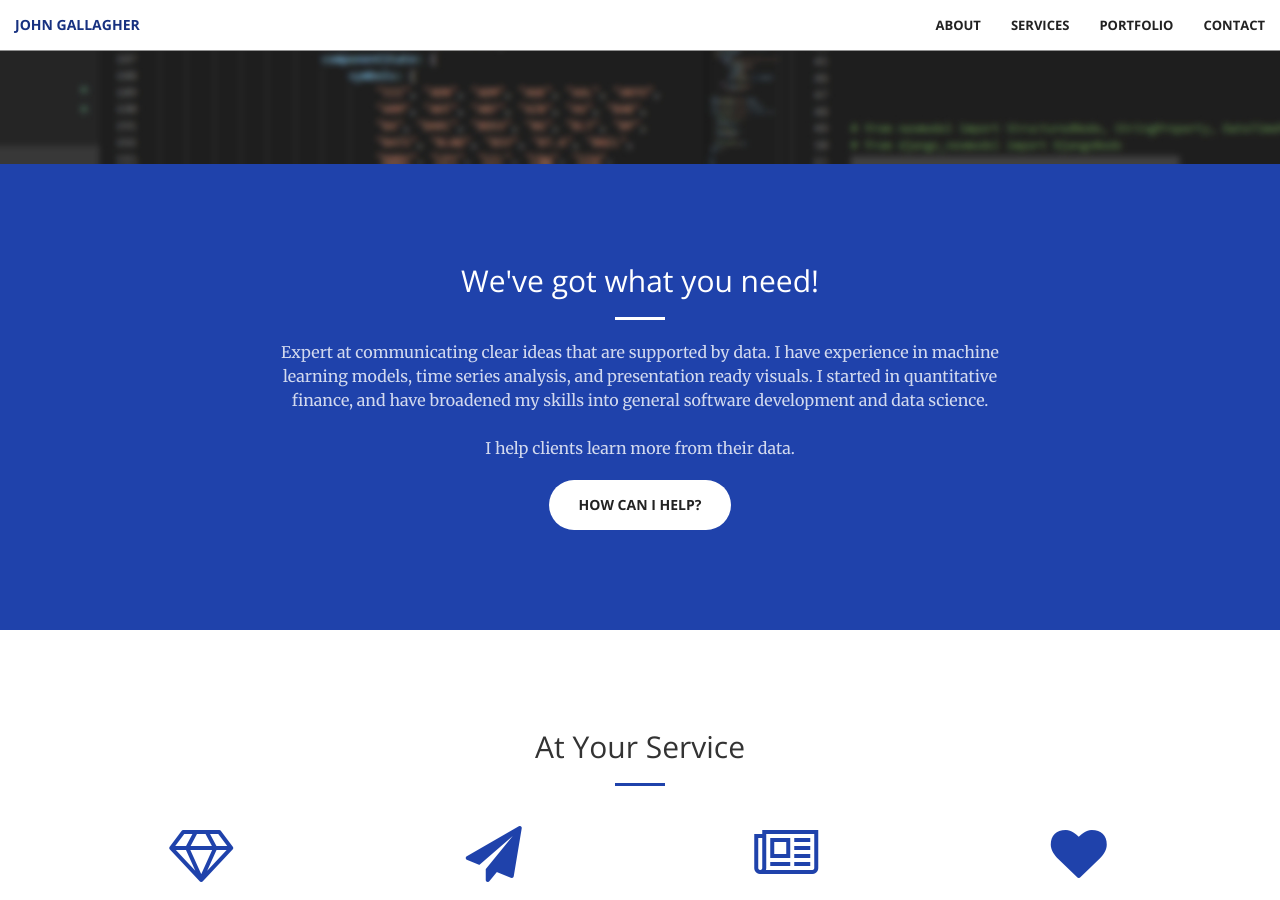
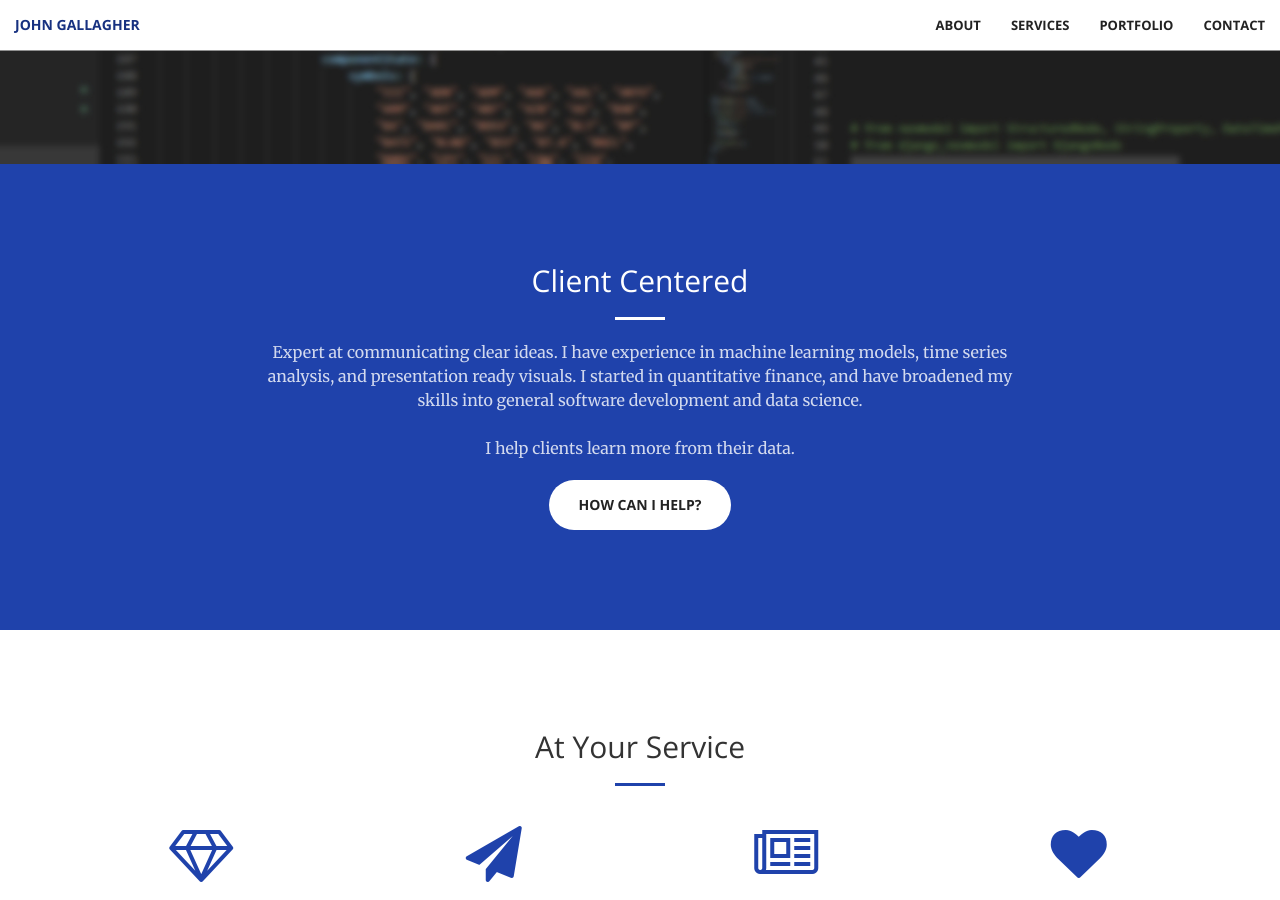
Before and after one commit to jpgallagher1/jpgallagher1.github.io, a Jekyll site: the page built from index.html, in a window 1280 px wide and 900 px high, scrolled down 736 px. Built offline with Jekyll 4.4.1, drawn with Linux system fonts in a browser that asks for light colours.

Commit message:
updated about section

```diff
--- a/_includes/about.html
+++ b/_includes/about.html
@@ -2,10 +2,10 @@
     <div class="container">
         <div class="row">
             <div class="col-lg-8 col-lg-offset-2 text-center">
-                <h2 class="section-heading">We've got what you need!</h2>
+                <h2 class="section-heading">Client Centered</h2>
                 <hr class="light">
                 <p class="text-faded">
-                    Expert at communicating clear ideas that are supported by data.  I have experience in machine learning models, time series analysis, and presentation ready visuals.  I started in quantitative finance, and have broadened my skills into general software development and data science.
+                    Expert at communicating clear ideas.  I have experience in machine learning models, time series analysis, and presentation ready visuals.  I started in quantitative finance, and have broadened my skills into general software development and data science.
                     <br/>
                     <br/>
                     I help clients learn more from their data.  </p>
```
